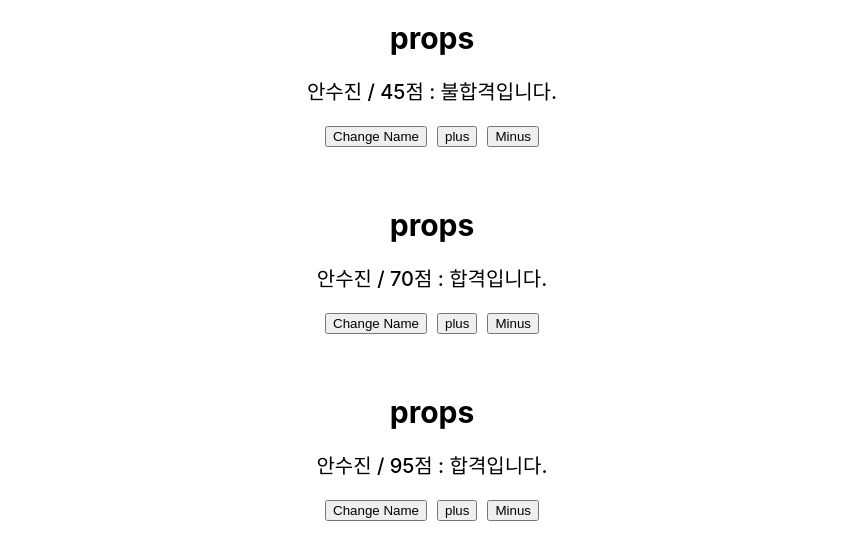
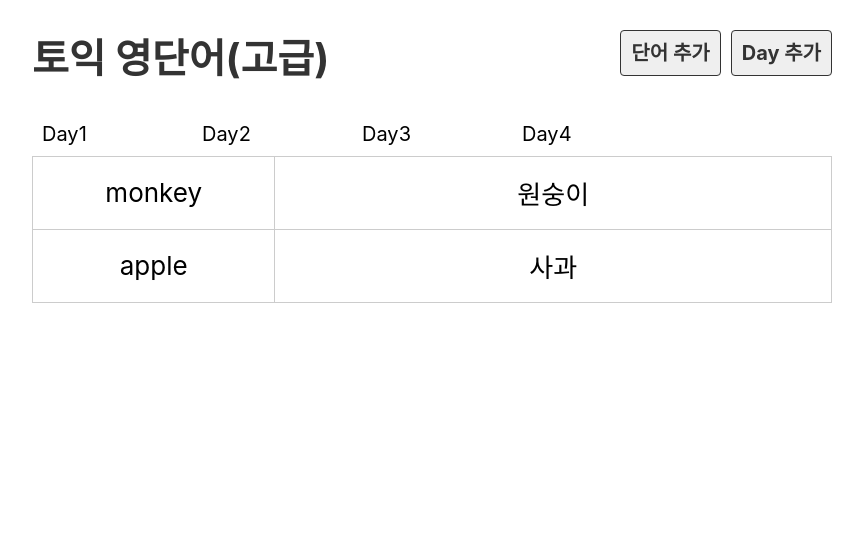
Before and after one commit to ahn-sujin/create-react-app-test, a React (Create React App) app in the folder voca/: page /day/1 in a window 1280 px wide. Shown: the top 560 px of the page, without its empty margins (208-1071 px from the left). Built offline with nearby package versions, Linux system fonts and the light colour scheme.

Commit message:
컴포넌트 이용해 페이지 만들기/ 더미데이터 구현/ map 함수를 이용한 반복문 구현

```diff
--- a/voca/src/App.css
+++ /dev/null
@@ -1,38 +0,0 @@
-.App {
-  text-align: center;
-}
-
-.App-logo {
-  height: 40vmin;
-  pointer-events: none;
-}
-
-@media (prefers-reduced-motion: no-preference) {
-  .App-logo {
-    animation: App-logo-spin infinite 20s linear;
-  }
-}
-
-.App-header {
-  background-color: #282c34;
-  min-height: 100vh;
-  display: flex;
-  flex-direction: column;
-  align-items: center;
-  justify-content: center;
-  font-size: calc(10px + 2vmin);
-  color: white;
-}
-
-.App-link {
-  color: #61dafb;
-}
-
-@keyframes App-logo-spin {
-  from {
-    transform: rotate(0deg);
-  }
-  to {
-    transform: rotate(360deg);
-  }
-}
--- a/voca/src/App.js
+++ b/voca/src/App.js
@@ -1,16 +1,13 @@
-import logo from './logo.svg';
-import './App.css';
-import styles from './App.module.css'
-import Hello from './component/Hello';
-import Welcome from './component/Welcome';
+import Header from './component/Header';
+import DayList from './component/DayList';
+import Day from './component/Day';
 
 function App() {
   return (
     <div className="App">
-      <Hello score={45}/>
-      <Hello score={70}/>
-      <Hello score={95}/>
-      {/* <div className = {styles.box}>app.css에 있는 style</div> */}
+      <Header />
+      <DayList />
+      <Day />
     </div>
   );
 }
--- a/voca/src/App.module.css
+++ /dev/null
@@ -1,6 +0,0 @@
-.box{
-    width: 500px;
-    height: 200px;
-    background: red;
-    color: #fff;
-  }
--- /dev/null
+++ b/voca/src/component/Day.js
@@ -0,0 +1,23 @@
+import dummy from '../db/data.json';
+
+const Day = () => {
+    const day = 4;
+    const wordList = dummy.words.filter(word => word.day === day);
+
+    // console.log(wordList);
+
+    return(
+        <table>
+            <tbody>
+                {wordList.map(word => (
+                    <tr key = {word.id}>
+                        <td>{word.eng}</td>
+                        <td>{word.kor}</td>
+                    </tr>
+                ))}
+            </tbody>
+        </table>
+    )
+}
+
+export default Day;
--- /dev/null
+++ b/voca/src/component/DayList.js
@@ -0,0 +1,14 @@
+import dummy from '../db/data.json';
+
+const DayList = () => {
+    // console.log(dummy);
+    return(
+        <ul className = "list_day">
+            {dummy.days.map(day => (
+                <li key = {day.id}>Day{day.day}</li>
+            ))}
+        </ul>
+    )
+}
+
+export default DayList;
--- /dev/null
+++ b/voca/src/component/Header.js
@@ -0,0 +1,15 @@
+const Header = () => {
+    return(
+        <div className = "header">
+            <h1>
+                <a href="/">토익 영단어(고급)</a>
+            </h1>
+            <div className = "menu">
+                <a href="/" className = "link">단어 추가</a>
+                <a href="/" className = "link">Day 추가</a>
+            </div>
+        </div>
+    )
+}
+
+export default Header;
--- a/voca/src/component/Name.js
+++ /dev/null
@@ -1,5 +0,0 @@
-const Name = () => {
-    return <span style={{marginLeft:'5px'}}>asj</span>
-}
-
-export default Name;
--- a/voca/src/component/Welcome.js
+++ /dev/null
@@ -1,5 +0,0 @@
-const Welcome = () => {
- return <p>world</p>
-}
-
-export default Welcome;
--- /dev/null
+++ b/voca/src/db/data.json
@@ -0,0 +1,92 @@
+{
+    "days": [
+      {
+        "id": 1,
+        "day": 1
+      },
+      {
+        "id": 2,
+        "day": 2
+      },
+      {
+        "id": 3,
+        "day": 3
+      },
+      {
+        "day": 4,
+        "id": 4
+      }
+    ],
+    "words": [
+      {
+        "id": 1,
+        "day": 1,
+        "eng": "book",
+        "kor": "책",
+        "isDone": false
+      },
+      {
+        "id": 3,
+        "day": 2,
+        "eng": "car",
+        "kor": "자동차",
+        "isDone": false
+      },
+      {
+        "id": 5,
+        "day": 3,
+        "eng": "school",
+        "kor": "학교",
+        "isDone": false
+      },
+      {
+        "id": 6,
+        "day": 3,
+        "eng": "pencil",
+        "kor": "연필",
+        "isDone": false
+      },
+      {
+        "day": 3,
+        "eng": "window",
+        "kor": "창문",
+        "isDone": false,
+        "id": 7
+      },
+      {
+        "day": 3,
+        "eng": "house",
+        "kor": "집",
+        "isDone": false,
+        "id": 8
+      },
+      {
+        "day": 2,
+        "eng": "mouse",
+        "kor": "쥐",
+        "isDone": false,
+        "id": 9
+      },
+      {
+        "day": 4,
+        "eng": "monkey",
+        "kor": "원숭이",
+        "isDone": false,
+        "id": 10
+      },
+      {
+        "day": 4,
+        "eng": "apple",
+        "kor": "사과",
+        "isDone": false,
+        "id": 11
+      },
+      {
+        "day": 3,
+        "eng": "apple",
+        "kor": "사과",
+        "isDone": false,
+        "id": 12
+      }
+    ]
+  }
--- a/voca/src/index.css
+++ b/voca/src/index.css
@@ -1,13 +1,132 @@
 body {
   margin: 0;
-  font-family: -apple-system, BlinkMacSystemFont, 'Segoe UI', 'Roboto', 'Oxygen',
-    'Ubuntu', 'Cantarell', 'Fira Sans', 'Droid Sans', 'Helvetica Neue',
+  font-family: -apple-system, BlinkMacSystemFont, "Segoe UI", "Roboto", "Oxygen",
+    "Ubuntu", "Cantarell", "Fira Sans", "Droid Sans", "Helvetica Neue",
     sans-serif;
   -webkit-font-smoothing: antialiased;
   -moz-osx-font-smoothing: grayscale;
+  font-size: 20px;
+}
+
+ol,
+ul {
+  margin: 0;
+  padding: 0;
+  list-style: none;
 }
 
 code {
-  font-family: source-code-pro, Menlo, Monaco, Consolas, 'Courier New',
+  font-family: source-code-pro, Menlo, Monaco, Consolas, "Courier New",
     monospace;
 }
+
+a {
+  text-decoration: none;
+  color: #333;
+}
+
+.App {
+  width: 800px;
+  margin: 0 auto;
+}
+
+.header {
+  position: relative;
+}
+
+.header .menu {
+  position: absolute;
+  top: 10px;
+  right: 0;
+}
+
+.header .link {
+  border: 1px solid #333;
+  padding: 10px;
+  margin-left: 10px;
+  background-color: #efefef;
+  font-weight: bold;
+  border-radius: 4px;
+}
+
+.list_day {
+  display: flex;
+  flex-wrap: wrap;
+}
+
+.list_day li {
+  flex: 20% 0 0;
+  box-sizing: border-box;
+  padding: 10px;
+}
+
+.list_day a {
+  display: block;
+  padding: 20px 0;
+  font-weight: bold;
+  color: #fff;
+  text-align: center;
+  border-radius: 10px;
+  background-color: dodgerblue;
+}
+
+table {
+  border-collapse: collapse;
+  width: 100%;
+}
+table td {
+  width: 25%;
+  height: 70px;
+  border: 1px solid #ccc;
+  text-align: center;
+  font-size: 26px;
+}
+
+table td:first-child {
+  width: 10%;
+}
+
+.off td {
+  background: #eee;
+  color: #ccc;
+}
+
+.btn_del {
+  margin-left: 10px;
+  color: #fff;
+  background-color: firebrick;
+}
+
+button {
+  padding: 10px;
+  font-weight: bold;
+  font-size: 18px;
+  cursor: pointer;
+  border: 0 none;
+  border-radius: 6px;
+  padding: 10px 20px;
+  color: #fff;
+  background-color: dodgerblue;
+}
+
+.input_area {
+  margin-bottom: 10px;
+}
+
+.input_area label {
+  display: block;
+  margin-bottom: 10px;
+}
+
+.input_area input {
+  width: 400px;
+  height: 40px;
+  font-size: 20px;
+  padding: 0 10px;
+}
+
+.input_area select {
+  width: 400px;
+  height: 40px;
+  font-size: 20px;
+}
```
Also changed, not shown: voca/src/component/Hello.js (+3 -4 lines), voca/src/logo.svg (deleted).
